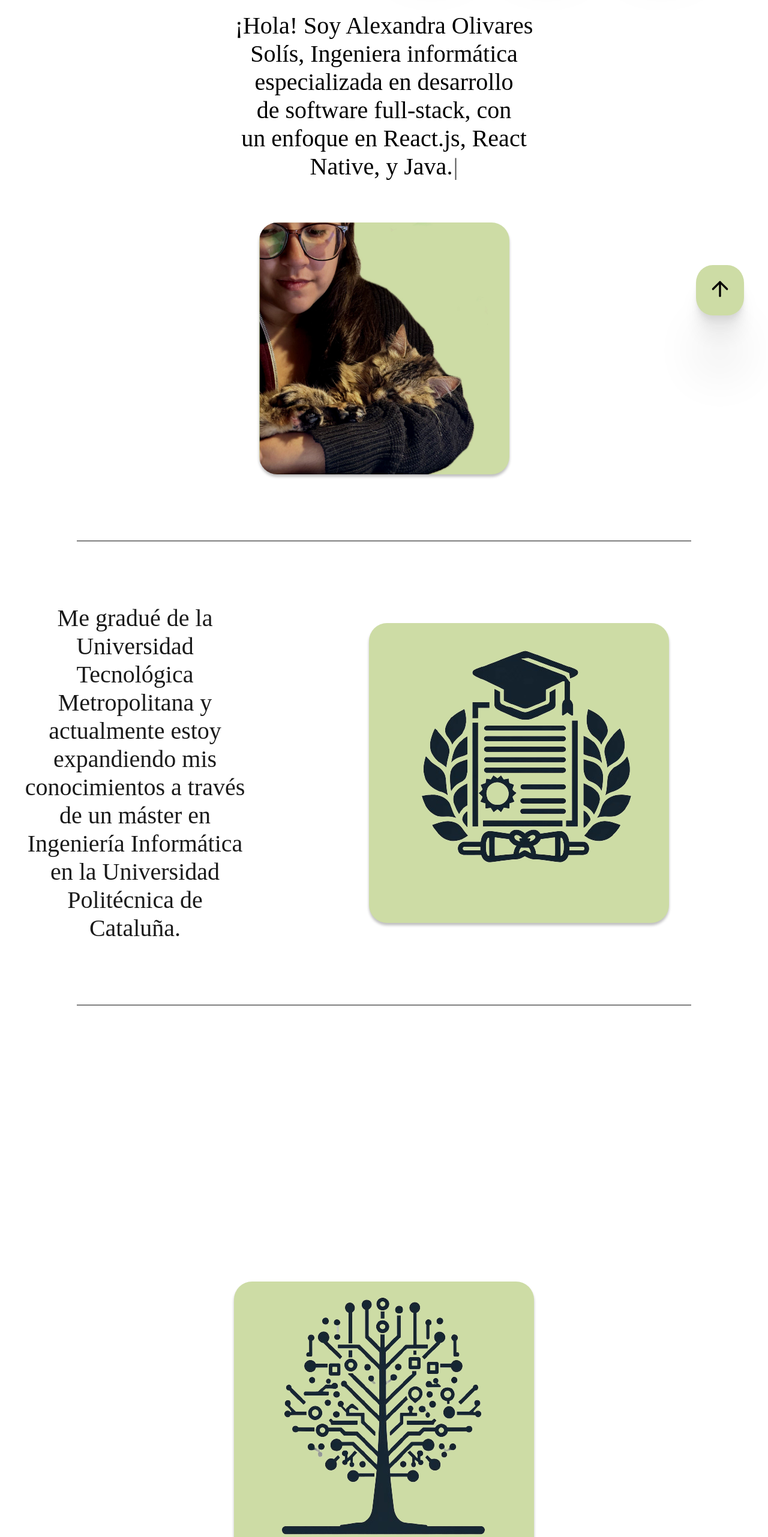
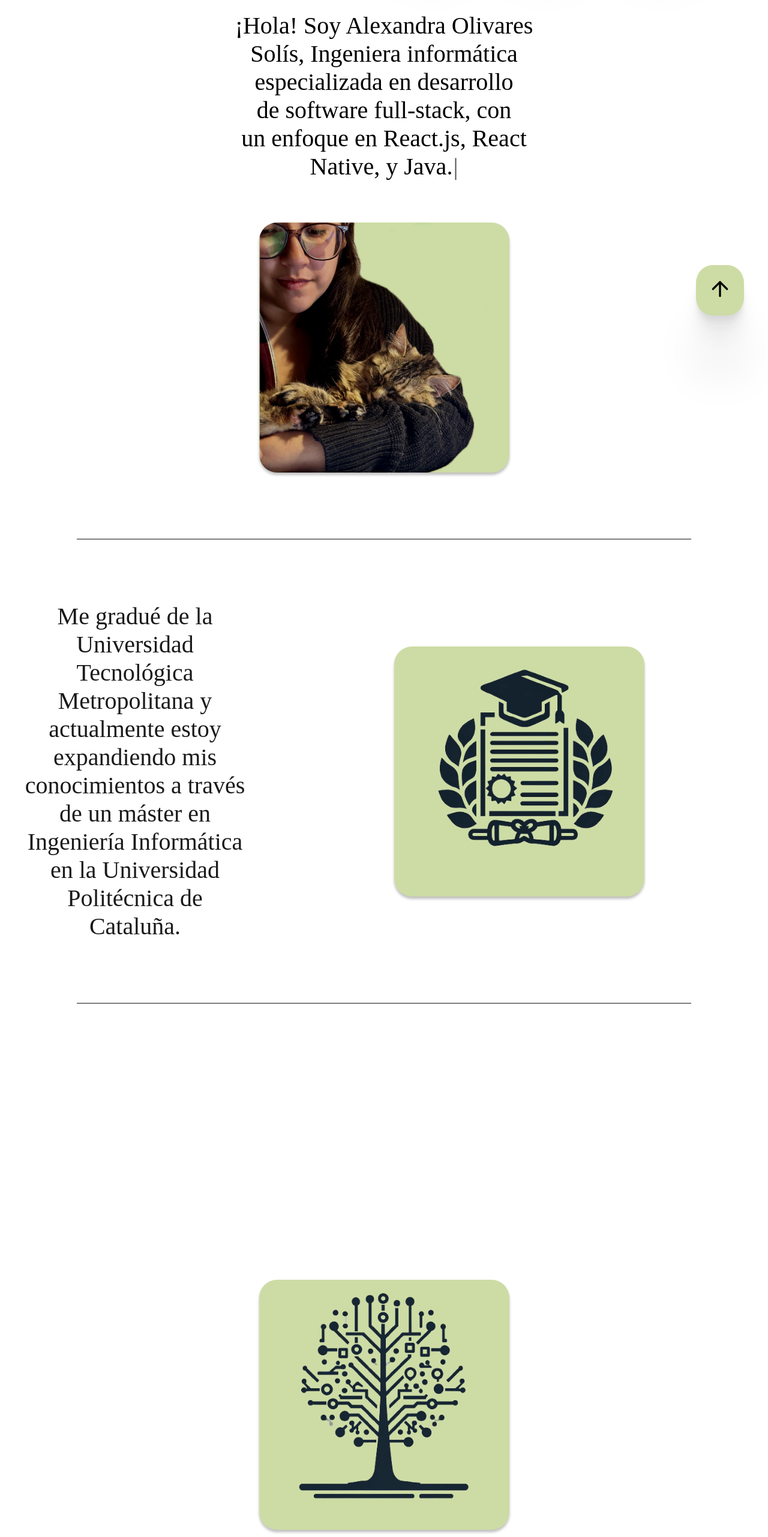
Before and after one commit to AlexandraOliv14/alexandraoliv14.github.io, a React (Create React App) app: page /about in a window 1280 px wide. Shown: the part 234-2797 px from the top of the page at 60% size. Built offline with nearby package versions, Linux system fonts and the light colour scheme; a web font is replaced by a local one.

Commit message:
FIX: tamaño imagenes

```diff
--- a/src/views/About.tsx
+++ b/src/views/About.tsx
@@ -57,7 +57,7 @@ export const About = () => {
                     }
                 </ButtonIcon>
                 <div className='img'>
-                    <img src='./imgs/aleyPatana.jpg' width={417} height={420} alt='aleypatana' />
+                    <img src='./imgs/aleyPatana.jpg' width={417} height={417} alt='aleypatana' />
                 </div>
                 <div className='p'>
                     <Typewriter
@@ -86,13 +86,13 @@ export const About = () => {
                     Politécnica de Cataluña.
                 </p>
                 <div className='img'>
-                    <img src='./imgs/DALL_E_diploma.png' width={500} alt='dallydiploma' style={{ background: theme[currentState].primary }} />
+                    <img src='./imgs/DALL_E_diploma.png' width={417} height={417} alt='dallydiploma' style={{ background: theme[currentState].primary }} />
                 </div>
             </div>
             <Separacion />
             <div className='about-actual'>
                 <div className='img'>
-                    <img src='./imgs/DALL_E_crecimiento.png' width={500} alt='dallydiploma' style={{ background: theme[currentState].primary }} />
+                    <img src='./imgs/DALL_E_crecimiento.png' width={417} height={417} alt='dallydiploma' style={{ background: theme[currentState].primary }} />
                 </div>
                 <div className='container-text' ref={aboutEduRef}>
                     {inViewportEdu ? <FadeInText text="Me apasiona profundamente  trabajar en proyectos      innovadores y me     encuentro constantemente   en búsqueda de nuevas       oportunidades y     aprendizajes en el mundo del desarrollo." />
```
